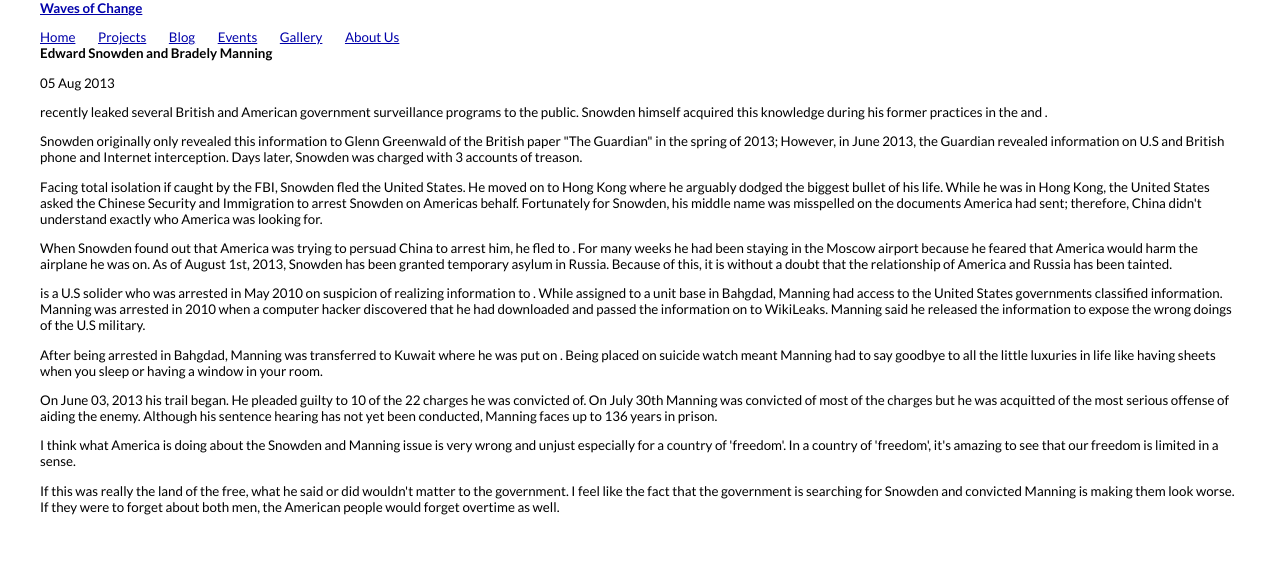
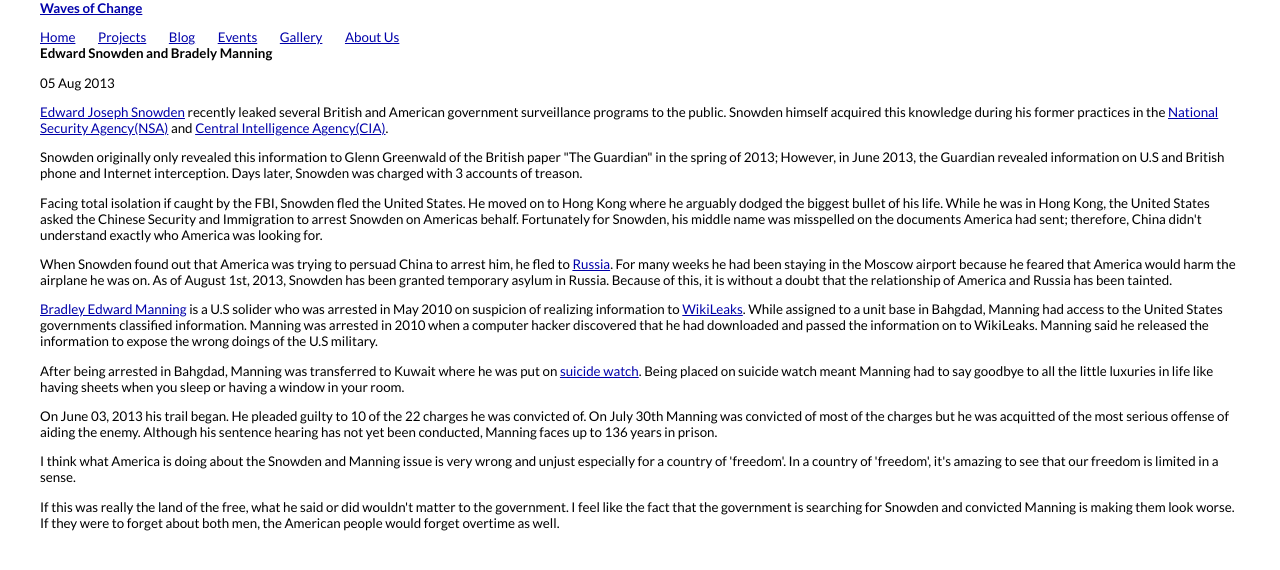
Before and after one commit to WavesofChange/woc-jekyll, a Jekyll site: the page built from _posts/2013-08-05-snowden-manning-post.html, in a window 1280 px wide. Shown: the top 570 px of the page. Built offline with Jekyll 4.4.1, drawn with Linux system fonts in a browser that asks for light colours.

Commit message:
fixed snowden and manning article

```diff
--- a/_posts/2013-08-05-snowden-manning-post.html
+++ b/_posts/2013-08-05-snowden-manning-post.html
@@ -6,17 +6,17 @@
 categories: news
 ---
 
-<p> <a href="http://en.wikipedia.org/wiki/Edward_Snowden" Edward Joseph Snowden></a> recently leaked several British and American government surveillance programs to the public. Snowden himself acquired this knowledge during his former practices in the <a href="http://www.nsa.gov/"National Security Agency (NSA)></a> and <a href="https://www.cia.gov/index.html"Central Intelligence Agency (CIA)></a>. </p>
+<p> <a href="http://en.wikipedia.org/wiki/Edward_Snowden">Edward Joseph Snowden</a> recently leaked several British and American government surveillance programs to the public. Snowden himself acquired this knowledge during his former practices in the <a href="http://www.nsa.gov/">National Security Agency(NSA)</a> and <a href="https://www.cia.gov/index.html">Central Intelligence Agency(CIA)</a>. </p>
 
 <p> Snowden originally only revealed this information to Glenn Greenwald of the British paper "The Guardian" in the spring of 2013; However, in June 2013, the Guardian revealed information on U.S and British phone and Internet interception. Days later, Snowden was charged with 3 accounts of treason. </p>
 
 <p> Facing total isolation if caught by the FBI, Snowden fled the United States. He moved on to Hong Kong where he arguably dodged the biggest bullet of his life. While he was in Hong Kong, the United States asked the Chinese Security and Immigration to arrest Snowden on Americas behalf. Fortunately for Snowden, his middle name was misspelled on the documents America had sent; therefore, China didn't understand exactly who America was looking for. </p>
 
-<p> When Snowden found out that America was trying to persuad China to arrest him, he fled to <a href="http://www.scmp.com/news/hong-kong/article/1267261/snowden-leaves-hong-kong-commercial-flight-moscow?page=all"Russia></a>. For many weeks he had been staying in the Moscow airport because he feared that America would harm the airplane he was on. As of August 1st, 2013, Snowden has been granted temporary asylum in Russia. Because of this, it is without a doubt that the relationship of America and Russia has been tainted. </p>
+<p> When Snowden found out that America was trying to persuad China to arrest him, he fled to <a href="http://www.scmp.com/news/hong-kong/article/1267261/snowden-leaves-hong-kong-commercial-flight-moscow?page=all">Russia</a>. For many weeks he had been staying in the Moscow airport because he feared that America would harm the airplane he was on. As of August 1st, 2013, Snowden has been granted temporary asylum in Russia. Because of this, it is without a doubt that the relationship of America and Russia has been tainted. </p>
 
-<p> <a href="http://en.wikipedia.org/wiki/Bradley_Manning"Bradley Edward Manning></a> is a U.S solider who was arrested in May 2010 on suspicion of realizing information to <a href="http://wikileaks.org/"WikiLeaks></a>.  While assigned to a unit base in Bahgdad, Manning had access to the United States governments classified information. Manning was arrested in 2010 when a computer hacker discovered that he had downloaded and passed the information on to WikiLeaks. Manning said he released the information to expose the wrong doings of the U.S military. </p>
+<p> <a href="http://en.wikipedia.org/wiki/Bradley_Manning">Bradley Edward Manning</a> is a U.S solider who was arrested in May 2010 on suspicion of realizing information to <a href="http://wikileaks.org/">WikiLeaks</a>.  While assigned to a unit base in Bahgdad, Manning had access to the United States governments classified information. Manning was arrested in 2010 when a computer hacker discovered that he had downloaded and passed the information on to WikiLeaks. Manning said he released the information to expose the wrong doings of the U.S military. </p>
 
-<p> After being arrested in Bahgdad, Manning was transferred to Kuwait where he was put on <a href="http://en.wikipedia.org/wiki/Suicide_watch"suicide watch></a>. Being placed on suicide watch meant Manning had to say goodbye to all the little luxuries in life like having sheets when you sleep or having a window in your room. </p>
+<p> After being arrested in Bahgdad, Manning was transferred to Kuwait where he was put on <a href="http://en.wikipedia.org/wiki/Suicide_watch">suicide watch</a>. Being placed on suicide watch meant Manning had to say goodbye to all the little luxuries in life like having sheets when you sleep or having a window in your room. </p>
 
 <p> On June 03, 2013 his trail began. He pleaded guilty to 10 of the 22 charges he was convicted of. On July 30th Manning was convicted of most of the charges but he was acquitted of the most serious offense of aiding the enemy. Although his sentence hearing has not yet been conducted, Manning faces up to 136 years in prison.  </p>
 
```
